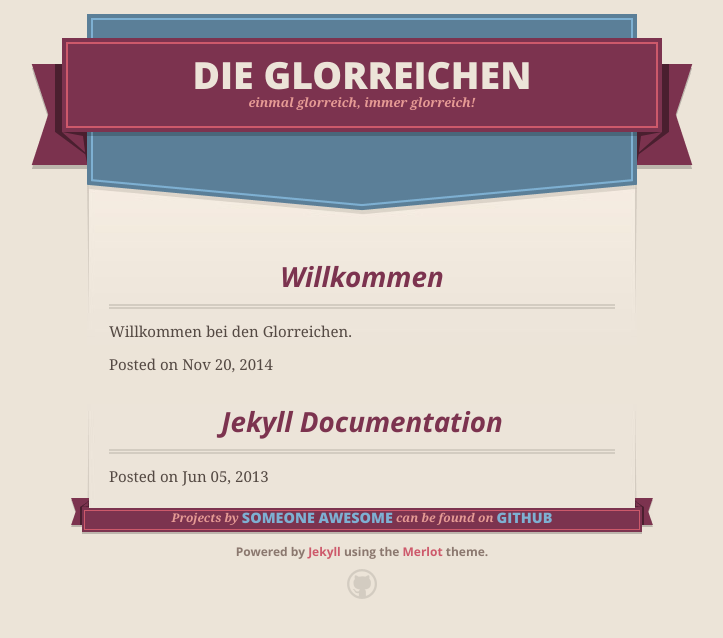
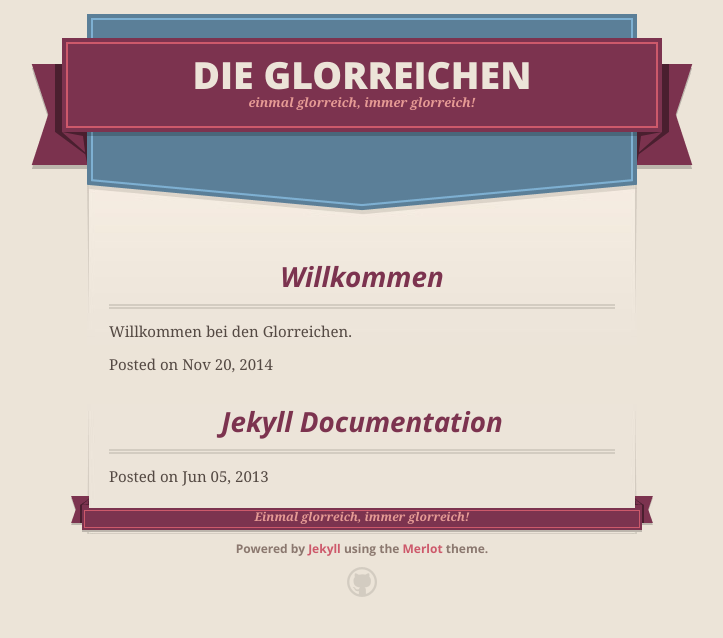
Before and after one commit to glorreich/glorreich.github.io, a Jekyll site: the page built from index.html, in a window 1280 px wide. Shown: the top 638 px of the page, without its empty margins (278-1001 px from the left). Built offline with Jekyll 4.4.1, drawn with Linux system fonts in a browser that asks for light colours; nearby versions of some CDN libraries; the list of posts is cut into pages by our own code.

Commit message:
Update default.html

```diff
--- a/_layouts/default.html
+++ b/_layouts/default.html
@@ -50,7 +50,7 @@
       <footer>
         <span class="ribbon-outer">
           <span class="ribbon-inner">
-            <p>Projects by <a href="#">Someone Awesome</a> can be found on <a href="https://github.com/">GitHub</a></p>
+            <p>Einmal glorreich, immer glorreich!</p>
           </span>
           <span class="left-tail"></span>
           <span class="right-tail"></span>
```
